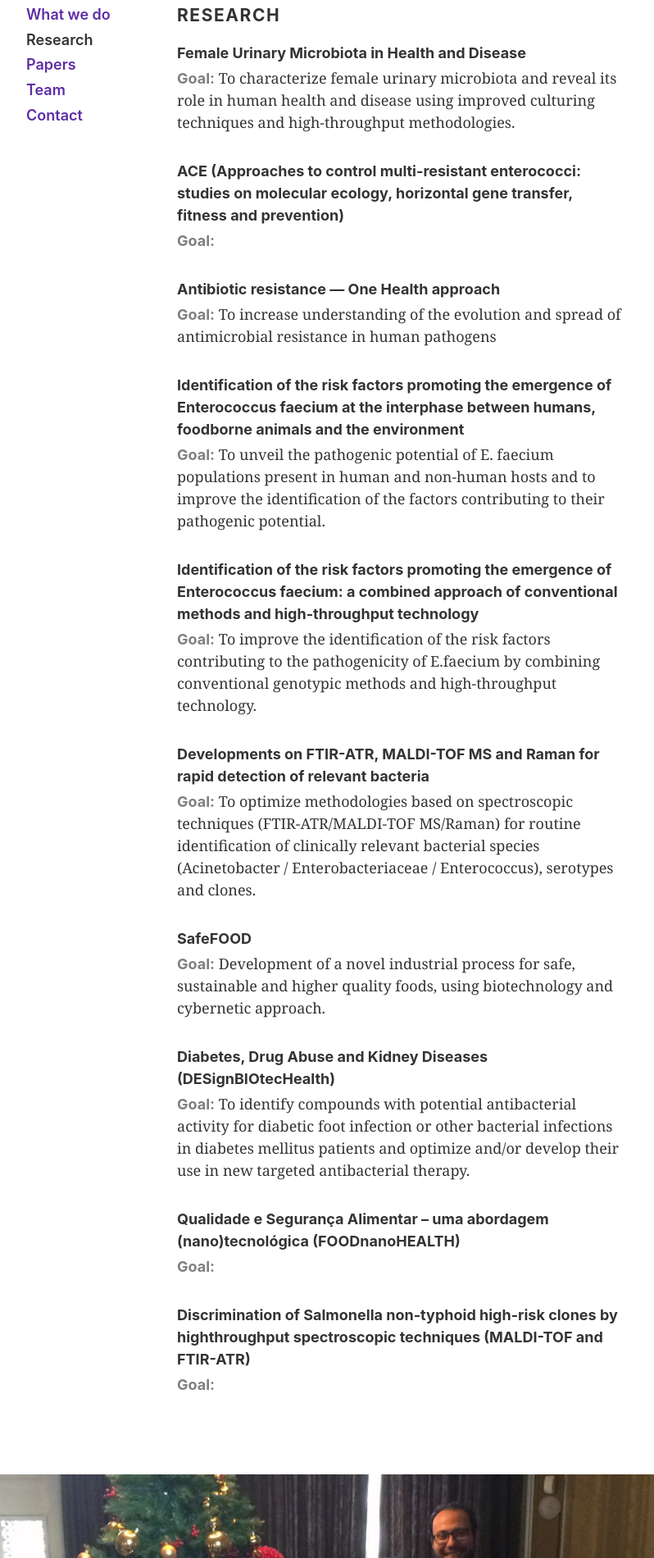
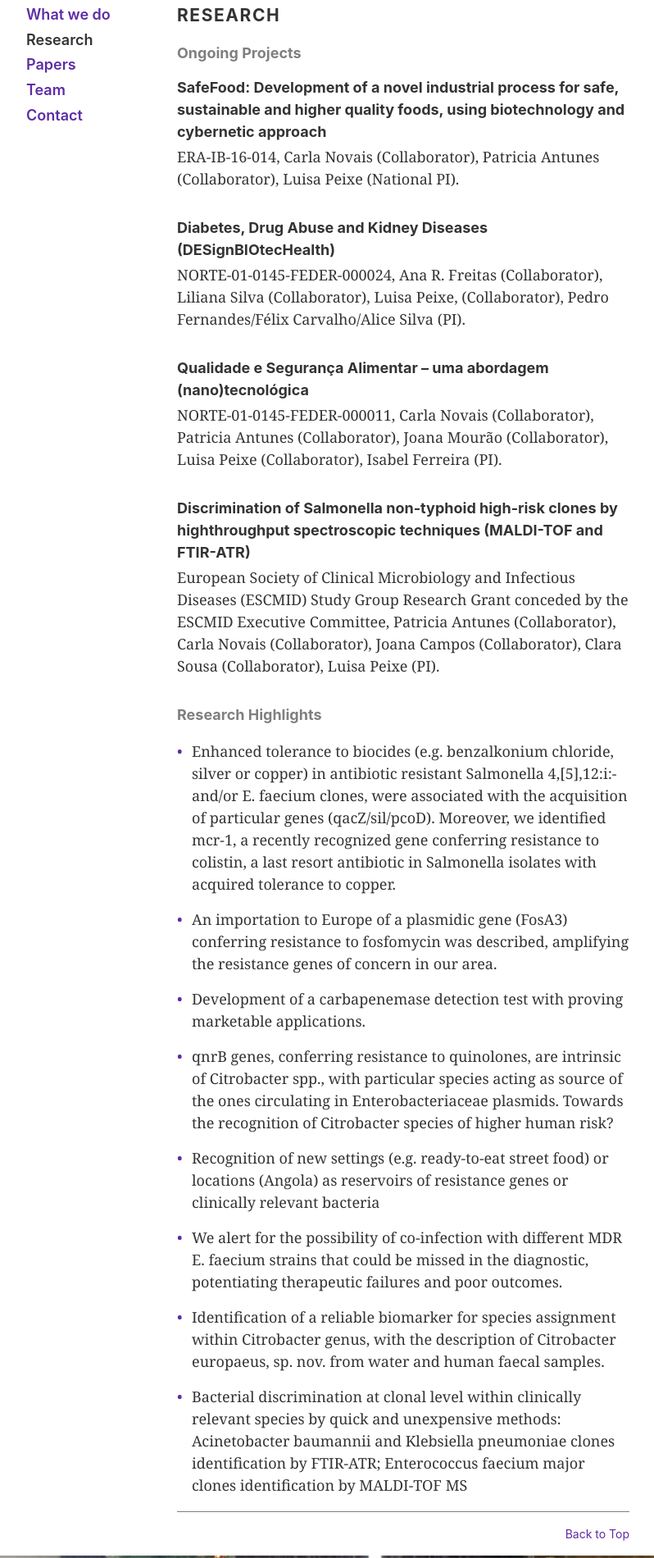
Before and after one commit to ropsii/luisapeixelab.com, a plain HTML site: page research.html in a window 1280 px wide. Shown: the part 173-2073 px from the top of the page at 82% size, without its empty margins (240-1038 px from the left). Drawn offline with Linux system fonts and the light colour scheme.

Commit message:
new content for research

```diff
--- a/research.html
+++ b/research.html
@@ -13,7 +13,7 @@
     <link rel="stylesheet" href="css/tachyons.min.css">
   </head>
   <body class="serif lh-copy black-80">
-      <div class="mw7 center mb5 ph3">
+      <div class="mw7 center ph3">
         <div class="bb b--black-50 mb3 pv4" style="background: no-repeat url(images/map-header.png) bottom right / 254px">
           <div class="cf flex items-center">
             <div class="fl w-25">
@@ -48,40 +48,50 @@
             <div class="f4 serif">
               <h1 class="f3 sans-serif ttu tracked mt0 mb3">Research</h1>
 
-              <h2 class="f4 sans-serif mb1 measure">Female Urinary Microbiota in Health and Disease</h2>
-              <p class="serif mt0 mb4"><span class="b sans-serif black-50">Goal:</span> To characterize female urinary microbiota and reveal its role in human health and disease using improved culturing techniques and high-throughput methodologies.</p>
+              <h2 class="f4 sans-serif mt3 black-50">Ongoing Projects</h2>
 
-              <h2 class="f4 sans-serif mb1 measure">ACE (Approaches to control multi-resistant enterococci: studies on molecular ecology, horizontal gene transfer, fitness and prevention)</h2>
-              <p class="serif mt0 mb4"><span class="b sans-serif black-50">Goal:</span></p>
+              <h2 class="f4 sans-serif mb1">SafeFood: Development of a novel industrial process for safe, sustainable and higher quality foods, using biotechnology and cybernetic approach</h2>
+              <p class="serif mt0 mb4">ERA-IB-16-014, Carla Novais (Collaborator), Patricia Antunes (Collaborator), Luisa Peixe (National PI).</p>
 
-              <h2 class="f4 sans-serif mb1 measure">Antibiotic resistance — One Health approach</h2>
-              <p class="serif mt0 mb4"><span class="b sans-serif black-50">Goal:</span> To increase understanding of the evolution and spread of antimicrobial resistance in human pathogens</p>
+              <h2 class="f4 sans-serif mb1">Diabetes, Drug Abuse and Kidney Diseases (DESignBIOtecHealth)</h2>
+              <p class="serif mt0 mb4">NORTE-01-0145-FEDER-000024, Ana R. Freitas (Collaborator), Liliana Silva (Collaborator), Luisa Peixe, (Collaborator), Pedro Fernandes/Félix Carvalho/Alice Silva (PI).</p>
 
-              <h2 class="f4 sans-serif mb1 measure">Identification of the risk factors promoting the emergence of Enterococcus faecium at the interphase between humans, foodborne animals and the environment</h2>
-              <p class="serif mt0 mb4"><span class="b sans-serif black-50">Goal:</span> To unveil the pathogenic potential of E. faecium populations present in human and non-human hosts and to improve the identification of the factors contributing to their pathogenic potential.</p>
+              <h2 class="f4 sans-serif mb1">Qualidade e Segurança Alimentar – uma abordagem (nano)tecnológica</h2>
+              <p class="serif mt0 mb4">NORTE-01-0145-FEDER-000011, Carla Novais (Collaborator), Patricia Antunes (Collaborator), Joana Mourão (Collaborator), Luisa Peixe (Collaborator), Isabel Ferreira (PI).</p>
 
-              <h2 class="f4 sans-serif mb1 measure">Identification of the risk factors promoting the emergence of Enterococcus faecium: a combined approach of conventional methods and high-throughput technology</h2>
-              <p class="serif mt0 mb4"><span class="b sans-serif black-50">Goal:</span> To improve the identification of the risk factors contributing to the pathogenicity of E.faecium by combining conventional genotypic methods and high-throughput technology.</p>
+              <h2 class="f4 sans-serif mb1">Discrimination of Salmonella non-typhoid high-risk clones by highthroughput spectroscopic techniques (MALDI-TOF and FTIR-ATR)</h2>
+              <p class="serif mt0 mb4">European Society of Clinical Microbiology and Infectious Diseases (ESCMID) Study Group Research Grant conceded by the ESCMID Executive Committee, Patricia Antunes (Collaborator), Carla Novais (Collaborator), Joana Campos (Collaborator), Clara Sousa (Collaborator), Luisa Peixe (PI).</p>
 
-              <h2 class="f4 sans-serif mb1 measure">Developments on FTIR-ATR, MALDI-TOF MS and Raman for rapid detection of relevant bacteria</h2>
-              <p class="serif mt0 mb4"><span class="b sans-serif black-50">Goal:</span> To optimize methodologies based on spectroscopic techniques (FTIR-ATR/MALDI-TOF MS/Raman) for routine identification of clinically relevant bacterial species (Acinetobacter / Enterobacteriaceae / Enterococcus), serotypes and clones.</p>
+              <h2 class="f4 sans-serif mt3 black-50">Research Highlights</h2>
 
-              <h2 class="f4 sans-serif mb1 measure">SafeFOOD</h2>
-              <p class="serif mt0 mb4"><span class="b sans-serif black-50">Goal:</span> Development of a novel industrial process for safe, sustainable and higher quality foods, using biotechnology and cybernetic approach.</p>
+              <ul class="list-custom">
+                <li class="mv3">Enhanced tolerance to biocides (e.g. benzalkonium chloride, silver or copper) in antibiotic resistant Salmonella 4,[5],12:i:- and/or E. faecium clones, were associated with the acquisition of particular genes (qacZ/sil/pcoD). Moreover, we identified mcr-1, a recently recognized gene conferring resistance to colistin, a last resort antibiotic in Salmonella isolates with acquired tolerance to copper.</li>
+                <li class="mv3">An importation to Europe of a plasmidic gene (FosA3) conferring resistance to fosfomycin was described, amplifying the resistance genes of concern in our area.</li>
+                <li class="mv3">Development of a carbapenemase detection test with proving marketable applications.</li>
+                <li class="mv3">qnrB genes, conferring resistance to quinolones, are intrinsic of Citrobacter spp., with particular species acting as source of the ones circulating in Enterobacteriaceae plasmids. Towards the recognition of Citrobacter species of higher human risk?</li>
+                <li class="mv3">Recognition of new settings (e.g. ready-to-eat street food) or locations (Angola) as reservoirs of resistance genes or clinically relevant bacteria</li>
+                <li class="mv3">We alert for the possibility of co-infection with different MDR E. faecium strains that could be missed in the diagnostic, potentiating therapeutic failures and poor outcomes.</li>
+                <li class="mv3">Identification of a reliable biomarker for species assignment within Citrobacter genus, with the description of Citrobacter europaeus, sp. nov. from water and human faecal samples.</li>
+                <li class="mv3">Bacterial discrimination at clonal level within clinically relevant species by quick and unexpensive methods: Acinetobacter baumannii and Klebsiella pneumoniae clones identification by FTIR-ATR; Enterococcus faecium major clones identification by MALDI-TOF MS</li>
+              </ul>
 
-              <h2 class="f4 sans-serif mb1 measure">Diabetes, Drug Abuse and Kidney Diseases (DESignBIOtecHealth)</h2>
-              <p class="serif mt0 mb4"><span class="b sans-serif black-50">Goal:</span> To identify compounds with potential antibacterial activity for diabetic foot infection or other bacterial infections in diabetes mellitus patients and optimize and/or develop their use in new targeted antibacterial therapy.</p>
-
-              <h2 class="f4 sans-serif mb1 measure">Qualidade e Segurança Alimentar – uma abordagem (nano)tecnológica (FOODnanoHEALTH)</h2>
-              <p class="serif mt0 mb4"><span class="b sans-serif black-50">Goal:</span> </p>
-
-              <h2 class="f4 sans-serif mb1 measure">Discrimination of Salmonella non-typhoid high-risk clones by highthroughput spectroscopic techniques (MALDI-TOF and FTIR-ATR)</h2>
-              <p class="serif mt0 mb4"><span class="b sans-serif black-50">Goal:</span></p>
+              <a href="#top" onclick="scrollToTop();return false" class="db tr f6 sans-serif pv3 bt b--black-50">Back to Top</a>
 
             </div>
           </div>
         </div>
       </div>
       <img src="images/lpl-team-photo.jpg" alt="Photo of the team" class="db w-100">
+
+      <script type="text/javascript">
+        var timeOut;
+        function scrollToTop() {
+          if (document.body.scrollTop!=0 || document.documentElement.scrollTop!=0){
+            window.scrollBy(0,-50);
+            timeOut=setTimeout('scrollToTop()',10);
+          }
+          else clearTimeout(timeOut);
+        }
+      </script>
   </body>
 </html>
```
Also changed, not shown: papers.html (+18 -18 lines), team.html (+13 -13 lines).
